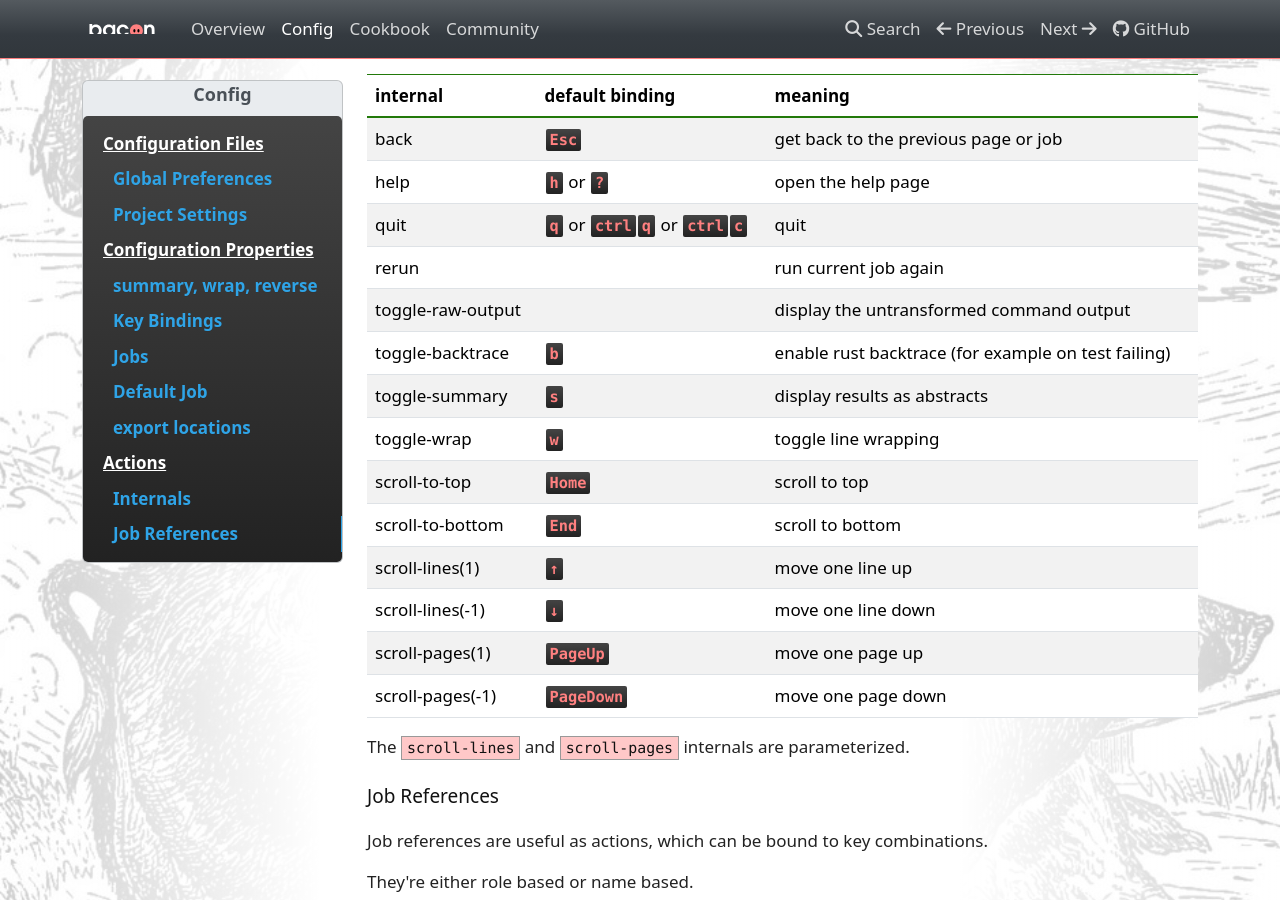
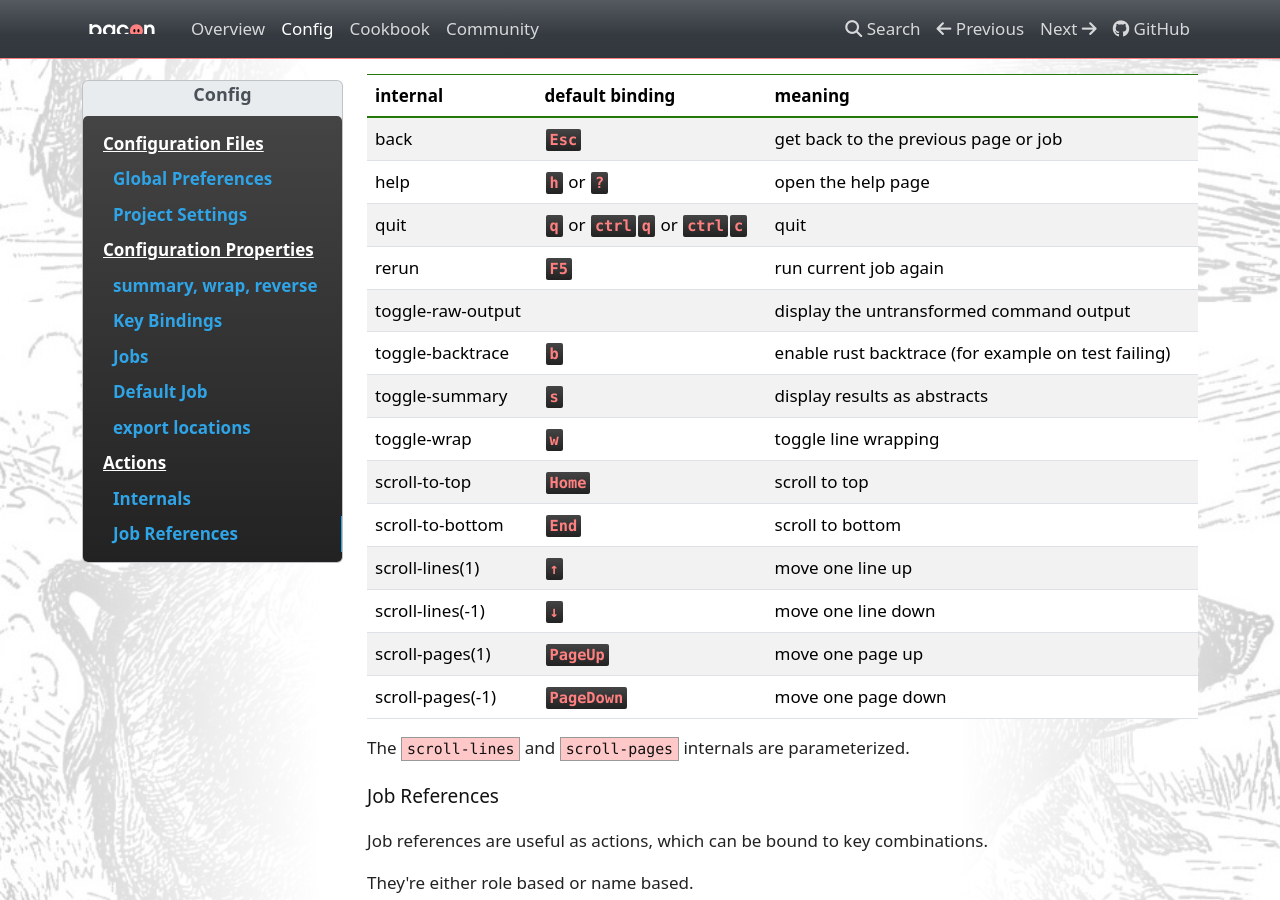
Before and after one commit to Canop/bacon, an MkDocs documentation site: the page built from website/docs/config.md, in a window 1280 px wide and 900 px high, scrolled down 3493 px. Built offline with MkDocs 1.6.1, drawn with Linux system fonts in a browser that asks for light colours; nearby versions of some CDN libraries.

```diff
--- a/website/docs/config.md
+++ b/website/docs/config.md
@@ -136,7 +136,7 @@ internal | default binding | meaning
 back | <kbd>Esc</kbd> | get back to the previous page or job
 help | <kbd>h</kbd> or <kbd>?</kbd> | open the help page
 quit | <kbd>q</kbd> or <kbd>ctrl</kbd><kbd>q</kbd> or <kbd>ctrl</kbd><kbd>c</kbd> | quit
-rerun | | run current job again
+rerun | <kbd>F5</kbd> | run current job again
 toggle-raw-output |  | display the untransformed command output
 toggle-backtrace | <kbd>b</kbd> | enable rust backtrace (for example on test failing)
 toggle-summary | <kbd>s</kbd> | display results as abstracts
```
Also changed, not shown: 1 other file.
